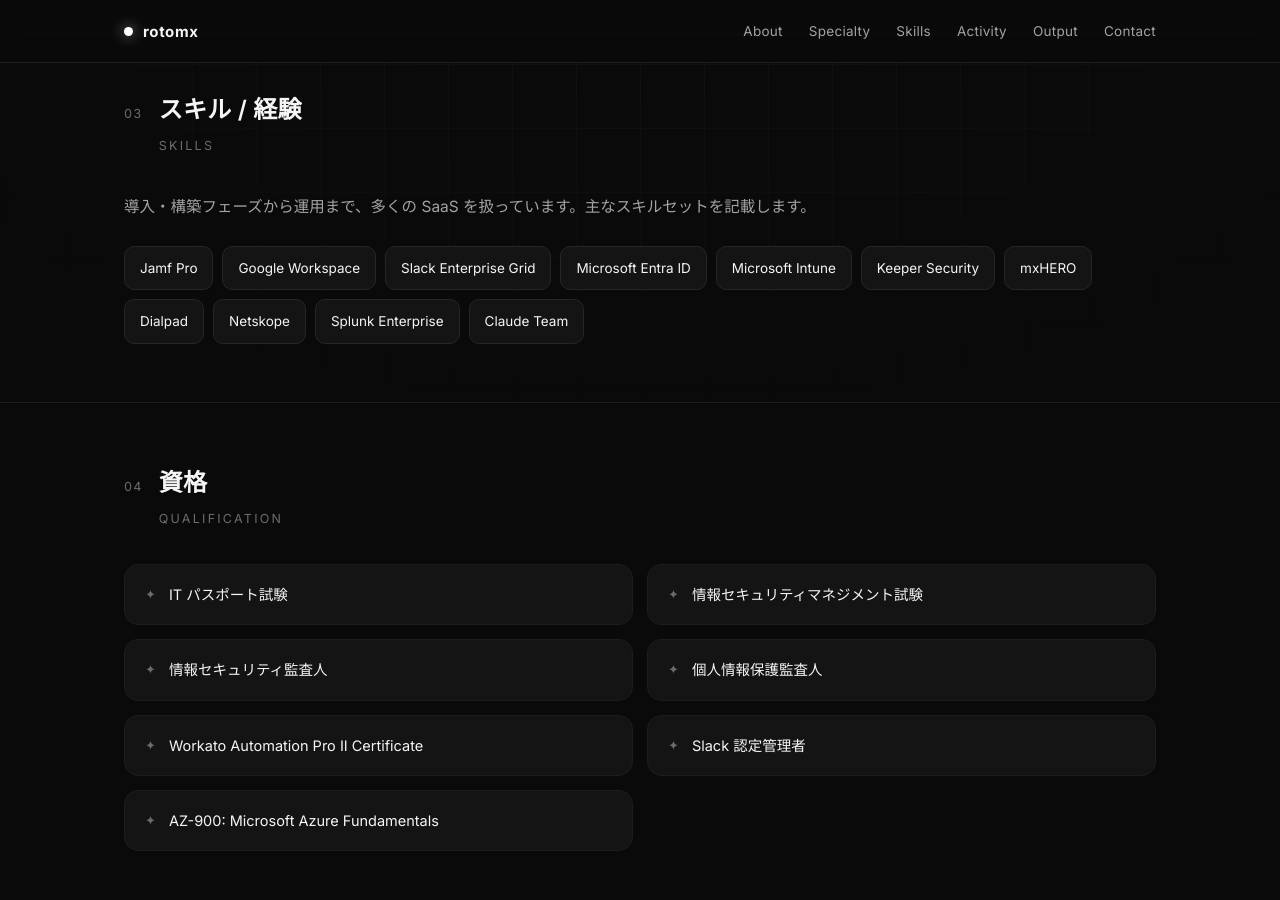
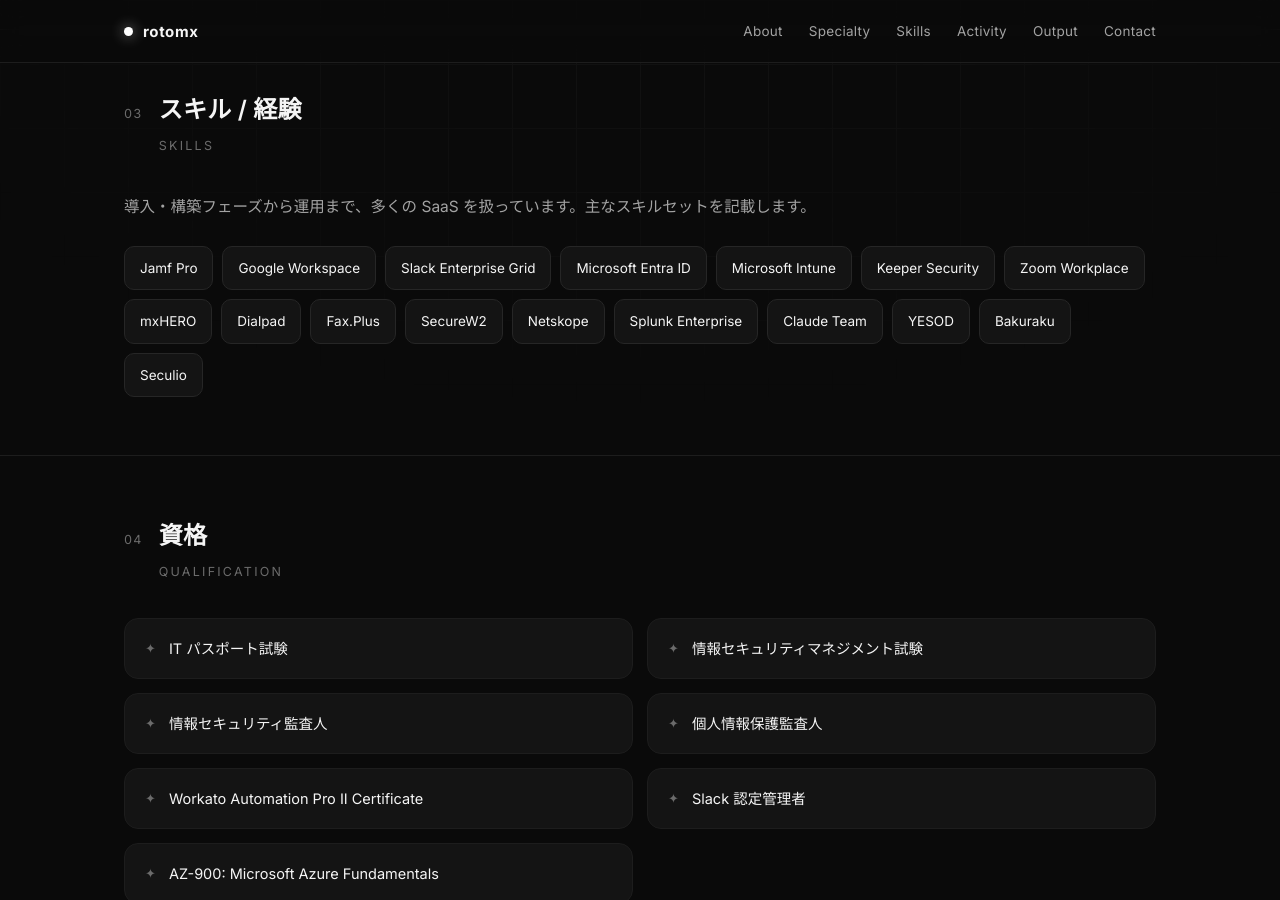
Before and after one commit to rotomx/rotomx.github.io, a Jekyll site: the page index.html, which Jekyll copies as it is, in a window 1280 px wide and 900 px high, scrolled down 1645 px. Built offline with Jekyll 4.4.1, drawn with Linux system fonts in a browser that asks for light colours; some of the changed text lies outside the part shown.

Commit message:
Update index.html

```diff
--- a/index.html
+++ b/index.html
@@ -293,11 +293,17 @@
       <span class="chip">Microsoft Entra ID</span>
       <span class="chip">Microsoft Intune</span>
       <span class="chip">Keeper Security</span>
+      <span class="chip">Zoom Workplace</span>
       <span class="chip">mxHERO</span>
       <span class="chip">Dialpad</span>
+      <span class="chip">Fax.Plus</span>
+      <span class="chip">SecureW2</span>
       <span class="chip">Netskope</span>
       <span class="chip">Splunk Enterprise</span>
       <span class="chip">Claude Team</span>
+      <span class="chip">YESOD</span>
+      <span class="chip">Bakuraku</span>
+      <span class="chip">Seculio</span>
     </div>
   </div>
 </section>
@@ -372,7 +378,7 @@
   <div class="wrap">
     <div class="sec-head reveal">
       <span class="sec-num">07</span>
-      <div class="sec-title">コミュニティ &amp; <small>Community &amp; </small></div>
+      <div class="sec-title">コミュニティ<small>Community</small></div>
     </div>
     <div class="chips reveal" style="margin-bottom:32px">
       <a class="chip" href="https://corp-engr.jp/" target="_blank" rel="noopener">情シス Slack</a>
```
